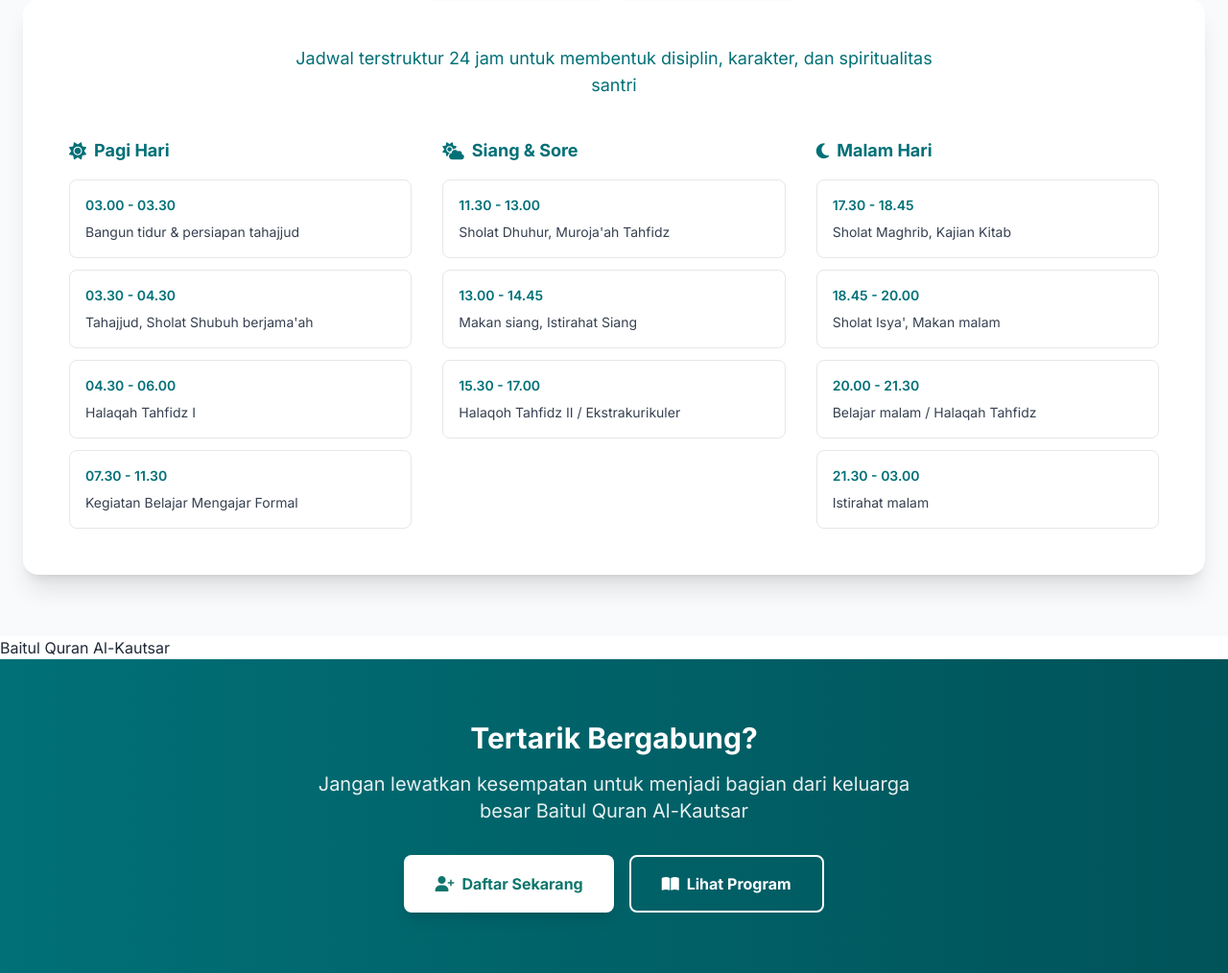
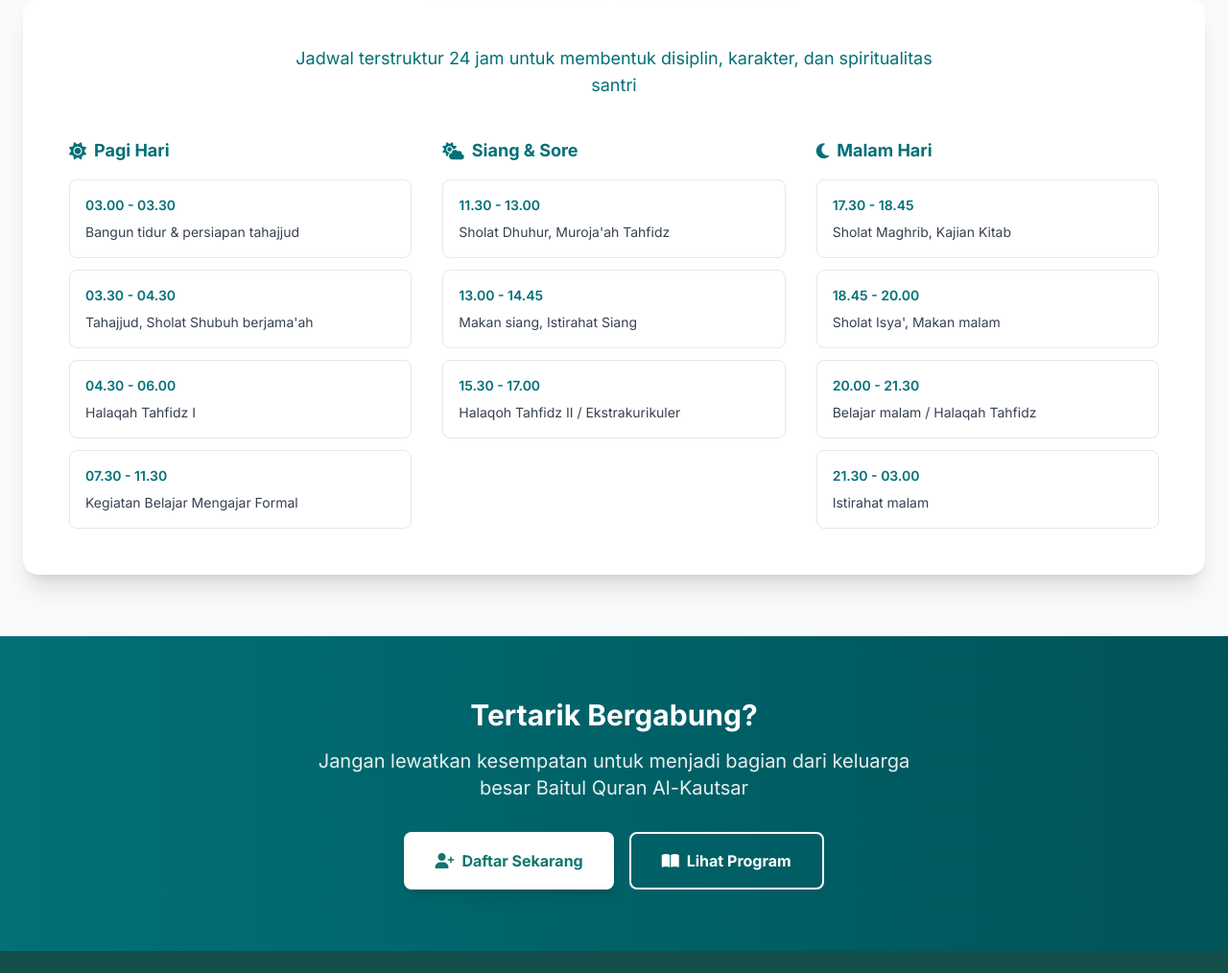
Before and after one commit to Ikhsan-Aldi/LPBaitulQuranAlKautsar, a CodeIgniter 4 app: the page made by app/Views/lp/program/index.php in a window 1280 px wide. Shown: the part 877-1891 px from the top of the page at 96% size. Run offline with PHP 8.4 and a stand-in for CodeIgniter, Linux system fonts and the light colour scheme; the template is opened without the code that fills it, so the values that code supplies are empty; some libraries are stand-ins or nearby versions.

Commit message:
Remove paragraph from index.php
Removed the paragraph element containing 'Baitul Quran Al-Kautsar'.

```diff
--- a/app/Views/lp/program/index.php
+++ b/app/Views/lp/program/index.php
@@ -270,7 +270,6 @@
         </div>
     </div>
 </section>
-<p>Baitul Quran Al-Kautsar</p>
 <script>
 // Fungsi untuk switch tab
 function switchTab(targetTab) {
```
